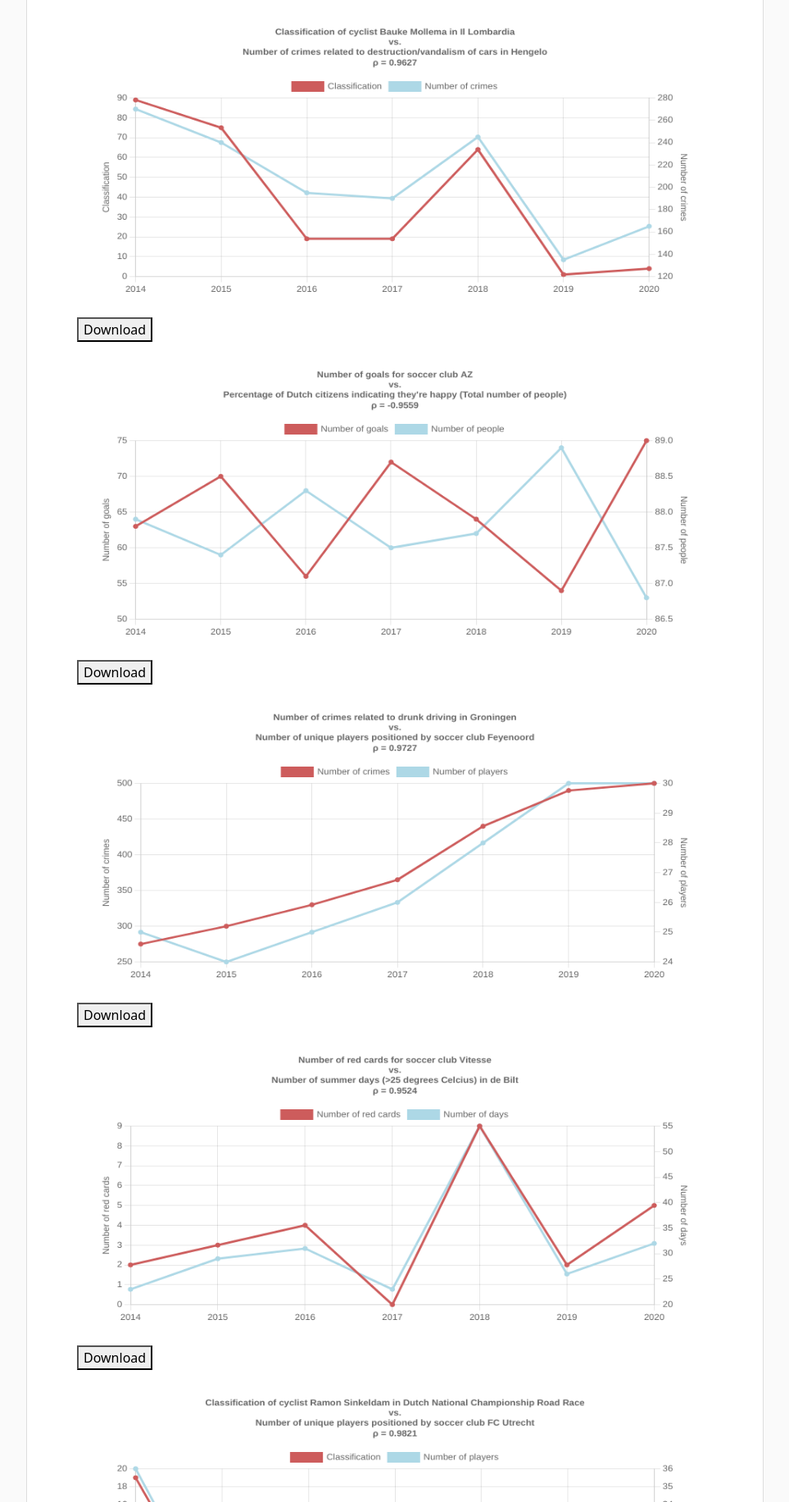
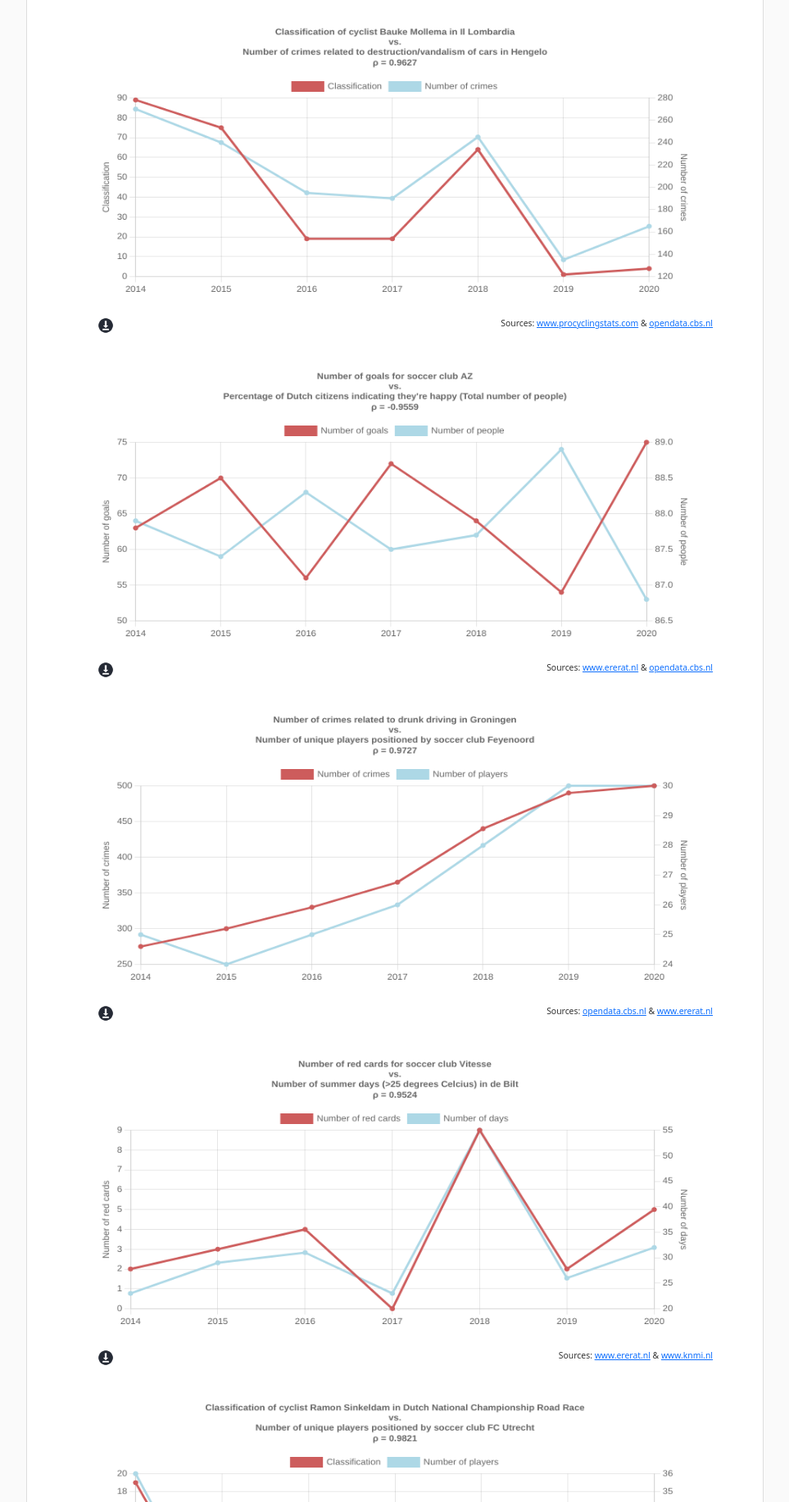
Before and after one commit to ndoornekamp/spurious-correlations-nl, a Flask app: page / in a window 1280 px wide. Shown: the part 88-1920 px from the top of the page at 82% size, without its empty margins (158-1121 px from the left). Run offline with Flask 2, Linux system fonts and the light colour scheme; some libraries are stand-ins or nearby versions.

Commit message:
Add reference to data source, refactor graphs JS

```diff
--- a/app/static/css/base.css
+++ b/app/static/css/base.css
@@ -10,6 +10,7 @@ body {
 .content-section {
   background: #ffffff;
   padding: 10px 20px;
+  padding-bottom: 30px;
   border: 1px solid #dddddd;
   border-radius: 3px;
   margin: 20px;
--- /dev/null
+++ b/app/static/css/graphs.css
@@ -0,0 +1,22 @@
+#graph-container {
+    max-width: 800px;
+}
+
+.line-chart {
+    padding: 25px;
+    max-height: 400px;
+    min-height: 200px;
+}
+
+.references {
+    display: inline-block;
+    font-size: 65%;
+    float: right;
+}
+
+.download-button {
+    display: inline-block;
+    float: left;
+    max-height: 20px;
+    padding: 0px 25px;
+}
--- a/app/static/css/index.css
+++ /dev/null
@@ -1,8 +0,0 @@
-#graph-container {
-    max-width: 800px;
-}
-
-.line-chart {
-    padding: 25px;
-    max-height: 400px;
-}
--- a/app/static/js/downloadGraph.js
+++ /dev/null
@@ -1,11 +0,0 @@
-export function addDownloadButton(canvas, chart) {
-	const downloadButton = document.createElement("button");
-	downloadButton.textContent = "Download";
-	downloadButton.onclick = function () {
-		const a = document.createElement("a");
-		a.href = chart.toBase64Image();
-		a.download = "correlation.png";
-		a.click();
-	};
-	canvas.parentElement.append(downloadButton);
-}
--- a/app/static/js/graphConfig.js
+++ b/app/static/js/graphs.js
@@ -79,3 +79,41 @@ export function getConfig(dataset) {
 	};
 	return config;
 }
+
+export function addDownloadButton(canvas, chart) {
+	const downloadButton = document.createElement("input");
+	downloadButton.classList.add('download-button')
+	downloadButton.type = "image"
+	downloadButton.src = "/static/img/download.ico"
+
+	downloadButton.onclick = function () {
+		const a = document.createElement("a");
+		a.href = chart.toBase64Image();
+		a.download = "correlation.png";
+		a.click();
+	};
+	canvas.parentElement.append(downloadButton);
+}
+
+export function addSources(canvas, dataset) {
+    const references = document.createElement('p')
+    references.classList.add('references')
+    references.innerHTML = "Source: "
+
+    if (dataset.series1.source !== undefined) {
+        // series1 may be provided by the user via the 'Find your own' page. In that case there's no source to display
+        references.innerHTML = "Sources: "
+
+        const reference1 = document.createElement("a");
+        reference1.href = dataset.series1.source
+        reference1.text = new URL(reference1).host
+        references.append(reference1)
+        references.append(' & ')
+    }
+
+    const reference2 = document.createElement("a");
+    reference2.href = dataset.series2.source
+    reference2.text = new URL(reference2).host
+    references.append(reference2)
+    canvas.parentElement.append(references)
+}
--- a/app/static/js/infiniteGraphScroll.js
+++ b/app/static/js/infiniteGraphScroll.js
@@ -1,5 +1,4 @@
-import { getConfig } from './graphConfig.js';
-import { addDownloadButton } from './downloadGraph.js';
+import { getConfig, addDownloadButton, addSources } from './graphs.js';
 
 const graphContainer = document.getElementById("graph-container");
 let nofPlots = 5;
@@ -20,7 +19,7 @@ async function addPlot(datasetIndex) {
 	const dataset = await fetchData(datasetIndex);
 	const config = getConfig(dataset);
 	const chart = new Chart(canvas.getContext("2d"), config);
-	return [canvas, chart];
+	return [canvas, chart, dataset];
 }
 
 async function fetchData(datasetIndex) {
@@ -42,7 +41,8 @@ window.onscroll = async function (ev) {
 
 async function init(initialNofPlots) {
 	for (let i = 0; i < initialNofPlots; i++) {
-		const [canvas, chart] = await addPlot(i);
+		const [canvas, chart, dataset] = await addPlot(i);
+		addSources(canvas, dataset);
 		addDownloadButton(canvas, chart);
 	}
 }
--- a/app/static/js/drawGraph.js
+++ b/app/static/js/userDataGraph.js
@@ -1,5 +1,4 @@
-import { getConfig } from './graphConfig.js';
-import { addDownloadButton } from './downloadGraph.js';
+import { getConfig, addDownloadButton, addSources } from './graphs.js';
 
 const canvas = document.getElementById("line-chart");
 
@@ -8,4 +7,5 @@ if (canvas) {
     const config = getConfig(dataset);
     const chart = new Chart(canvas.getContext("2d"), config);
     addDownloadButton(canvas, chart);
+    addSources(canvas, dataset);
 }
--- a/app/templates/find_new.html
+++ b/app/templates/find_new.html
@@ -2,7 +2,7 @@
 <html lang="en">
 	{% extends "base.html" %}
 	{% block body %}
-	<link href="{{ url_for('static', filename='css/index.css') }}" rel="stylesheet">
+	<link href="{{ url_for('static', filename='css/graphs.css') }}" rel="stylesheet">
 
 	{% if result %}
 		<div id="graph-container" class="container">
@@ -18,7 +18,7 @@
 			{% for year in years %}
 				<tr>
 					<td>{{ year }}</td>
-					<td><input type="number" step="any" id="{{ year }}" name="{{ year }}"/></td>
+					<td><input type="number" step="any" id="{{ year }}" name="{{ year }}" required/></td>
 				</tr>
 			{% endfor %}
 				<tr><td><label for="title">Series label</label></td>
@@ -30,7 +30,7 @@
 		</form>
 	{% endif %}
 
-	<script type="module" src="{{ url_for('static', filename='js/drawGraph.js') }}"></script>
+	<script type="module" src="{{ url_for('static', filename='js/userDataGraph.js') }}"></script>
 	<script src="https://cdn.jsdelivr.net/npm/chart.js@3.2.1/dist/chart.min.js"></script>
 
 	{% endblock %}
--- a/app/templates/index.html
+++ b/app/templates/index.html
@@ -4,7 +4,7 @@
 {% extends "base.html" %}
 
 {% block body %}
-  <link href="{{ url_for('static', filename='css/index.css') }}" rel="stylesheet">
+  <link href="{{ url_for('static', filename='css/graphs.css') }}" rel="stylesheet">
 
   <div id="graph-container" class="container"></div>
 
```
Also changed, not shown: app/static/img/download.ico (added).
